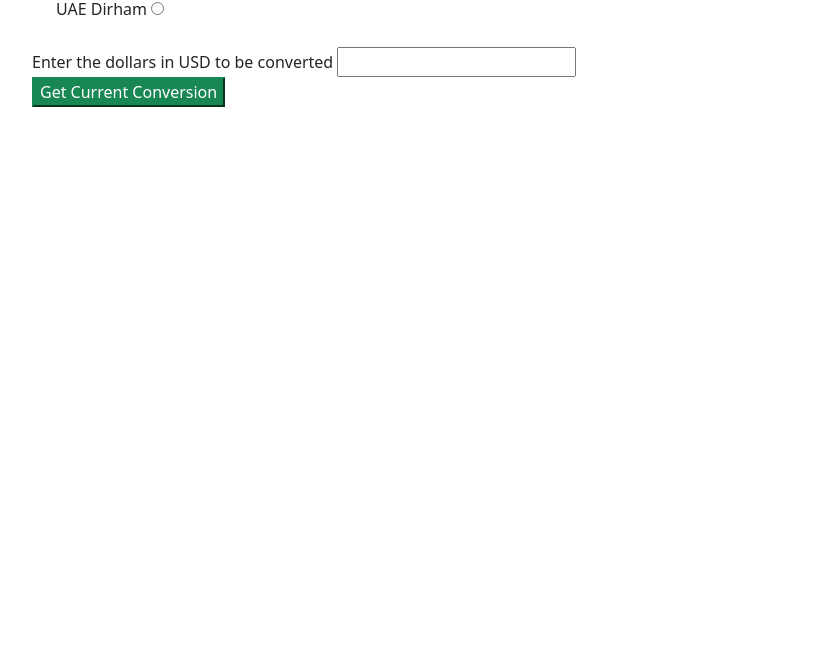
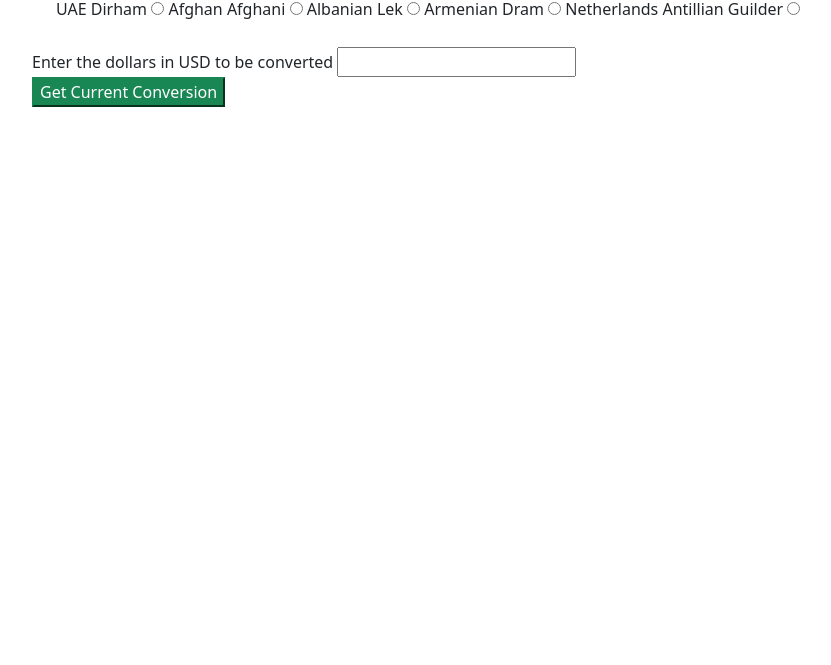
Before and after one commit to jmlden36/currency-exchanger, a website built with webpack: page src/index.html in a window 1280 px wide. Shown: the part 135-800 px from the top of the page, without its empty margins (50-881 px from the left). Built offline with nearby package versions, Linux system fonts and the light colour scheme.

Commit message:
add additional radio buttons for more currencies

```diff
--- a/src/index.html
+++ b/src/index.html
@@ -10,8 +10,16 @@
     <input id="country-code" type="text">
     <div class="form-check">
       <h2>Select a currency to convert to</h2>
-      <label for="currencyChoice">UAE Dirham</label>
+      <label for="United Arab Emirates">UAE Dirham</label>
       <input id="aed" value="AED" type="radio" name="countryChoice">
+      <label for="Afghanistan">Afghan Afghani</label>
+      <input id="afn" value="AFN" type="radio" name="countryChoice">
+      <label for="Albania">	Albanian Lek</label>
+      <input id="all" value="ALL" type="radio" name="countryChoice">
+      <label for="Armenia">Armenian Dram</label>
+      <input id="amd" value="AMD" type="radio" name="countryChoice">
+      <label for="Netherlands Antilles">	Netherlands Antillian Guilder</label>
+      <input id="ang" value="ANG" type="radio" name="countryChoice">
     </div>
     <br><label for="usd-amount">Enter the dollars in USD to be converted</label>
     <input id="usd-amount" type="text">
--- a/src/index.js
+++ b/src/index.js
@@ -24,7 +24,7 @@ function getElements(response, countryCode, dollarAmount) {
   if (response.conversion_rates) {
     console.log("how");
     $('.show-conversion-rate').text(`The conversion rate is ${conversionRate}`);
-    $('.show-conversion-amount').text(`The converted dollar amount is $${convertedDollars}`)
+    $('.show-conversion-amount').text(`The converted dollar amount is $${convertedDollars}`);
   } else {
     $('.showErrors').text(`There was an error: ${response.message}`);
   }
```
